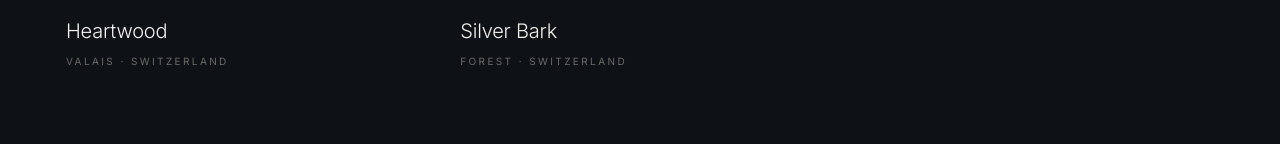
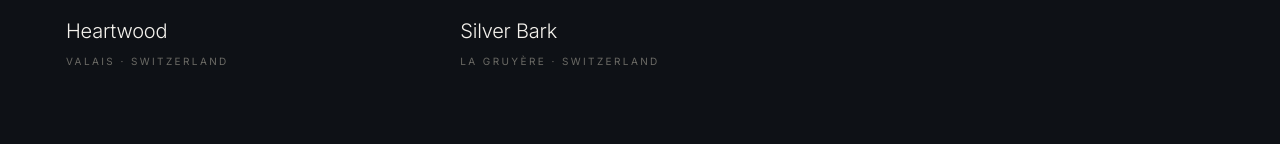
Before and after one commit to BCMED74/oneartpix-v2, a Next.js app: page /collection in a window 1280 px wide. Shown: the part 3114-3258 px from the top of the page. Built offline with nearby package versions, Linux system fonts and the light colour scheme.

Commit message:
Modify location and description of Silver Bark artwork
Updated the location and description for the Silver Bark artwork.

```diff
--- a/src/data/artworks.ts
+++ b/src/data/artworks.ts
@@ -258,7 +258,7 @@ export const ARTWORKS: Artwork[] = [
   {
     id: "silver-bark",
     title: "Silver Bark",
-    location: "Forest · Switzerland",
+    location: "La Gruyère · Switzerland",
     year: "2025",
     editions: "5 + 2 AP",
     isTwin: false,
@@ -267,7 +267,7 @@ export const ARTWORKS: Artwork[] = [
       twin: "/ONEARTPIX_OLI03878_ED_WEBP.webp",
     },
     description:
-      "Bark reduced to pure line and texture. Nature's own quiet abstraction.",
+      "Ice crystallised into fine silver filaments — a frozen abstraction that echoes the grain of ancient wood.",
   },
 ];
 
```
